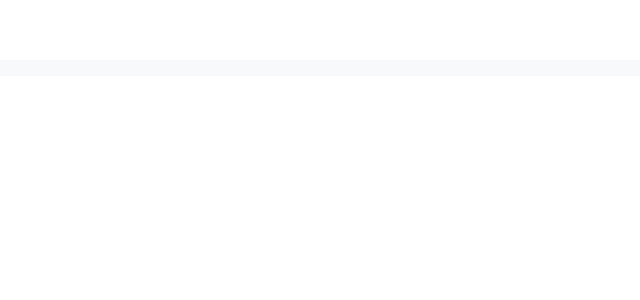
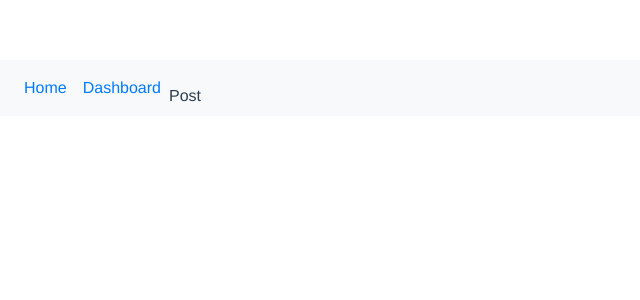
Before and after one commit to jesraygarciano/i-love-vue, a Vue app in the folder vue-history-mode-routing/: page / in a window 1280 px wide. Shown: the top 300 px of the page, without its empty margins (0-640 px from the left). Built offline with nearby package versions, Linux system fonts and the light colour scheme.

Commit message:
modified app vue

```diff
--- a/vue-history-mode-routing/src/App.vue
+++ b/vue-history-mode-routing/src/App.vue
@@ -2,9 +2,22 @@
   <div id="app">
     <nav class="navbar navbar-expand-sm bg-light">
       <ul class="navbar-nav">
-        <li class="nav-item"></li>
-        <li class="nav-item"></li>
-        <li class="nav-item"></li>
+        <li class="nav-item">
+            <router-link class="nav-link" :to="{ name: 'Home'}">
+              Home
+            </router-link>
+        </li>
+
+        <li class="nav-item">
+          <router-link class="nav-link" :to="{ name: 'Dashboard'}">
+                Dashboard
+          </router-link>
+        </li>
+
+        <li class="nav-item">
+          <router-link class="nav-link" :to=" { name: 'Post' }"></router-link>
+              Post
+        </li>
       </ul>
     </nav>
   </div>
```
